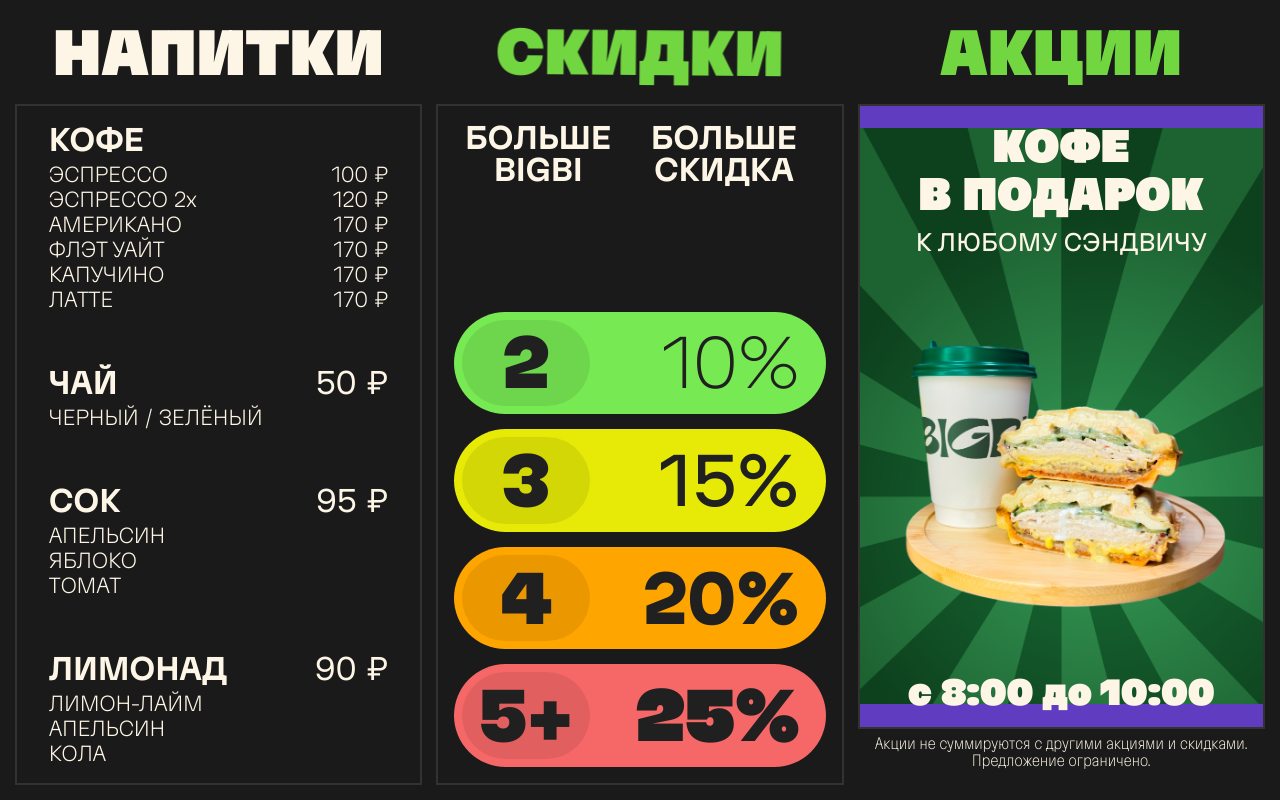
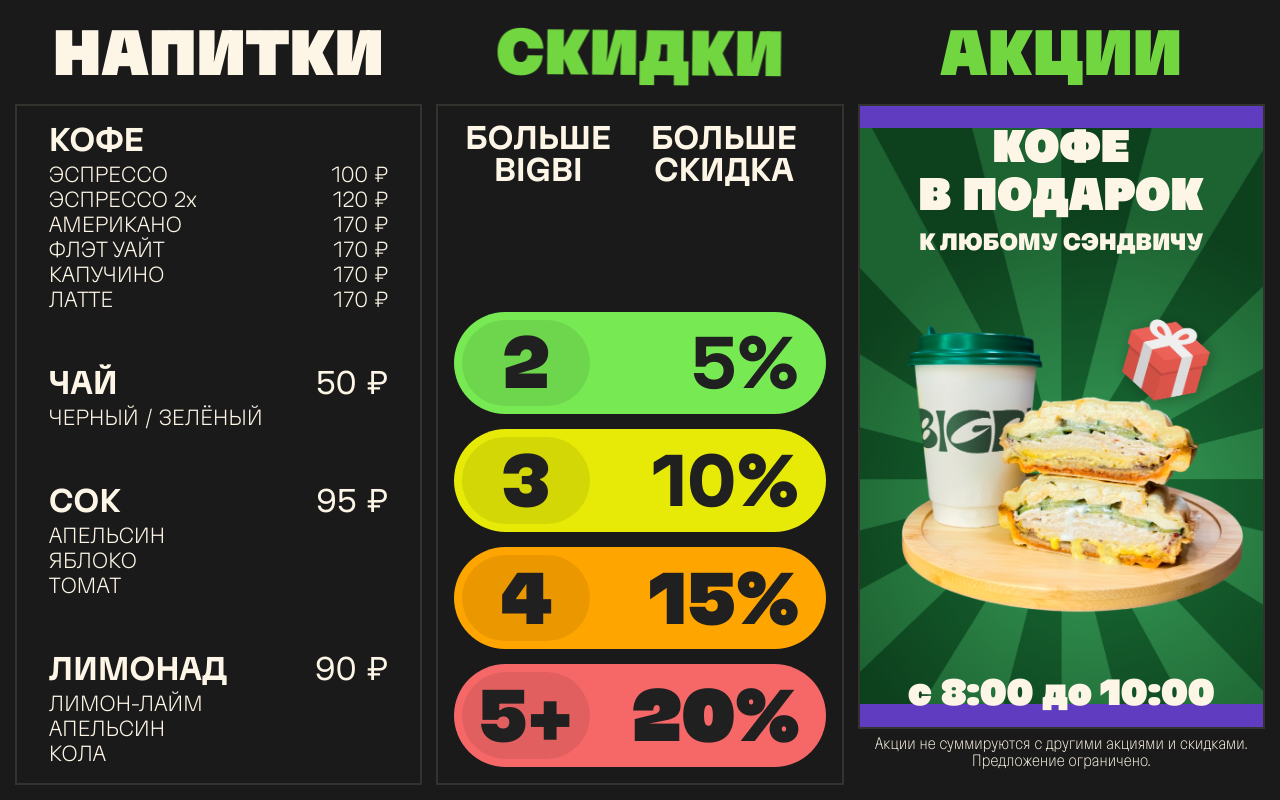
Before and after one commit to preanic/bigbi, a plain HTML site: page 3.html in a window 1280 px wide. Drawn offline with Linux system fonts and the light colour scheme.

Commit message:
Discount -5%

```diff
--- a/3.html
+++ b/3.html
@@ -161,9 +161,17 @@
               </div>
             </div>
             <div class="discount-table">
-              <div class="discount-item  d-10">
+              <div class="discount-item  d-5">
                 <div class="quantity">
                   2
+                </div>
+                <div class="discount">
+                  5%
+                </div>
+              </div>
+              <div class="discount-item d-10">
+                <div class="quantity">
+                  3
                 </div>
                 <div class="discount">
                   10%
@@ -171,7 +179,7 @@
               </div>
               <div class="discount-item d-15">
                 <div class="quantity">
-                  3
+                  4
                 </div>
                 <div class="discount">
                   15%
@@ -179,18 +187,10 @@
               </div>
               <div class="discount-item d-20">
                 <div class="quantity">
-                  4
+                  5+
                 </div>
                 <div class="discount">
                   20%
-                </div>
-              </div>
-              <div class="discount-item d-25">
-                <div class="quantity">
-                  5+
-                </div>
-                <div class="discount">
-                  25%
                 </div>
               </div>
             </div>
@@ -214,7 +214,7 @@
                   </div>
                 </div>
                 <div class="action-icon">
-                  <img src="action1.png">
+                  <img src="action1-3.png">
                 </div>
               </div>
               <div class="action card">
@@ -224,7 +224,7 @@
                   </div>
                 </div>
                 <div class="action-icon">
-                  <img src="action2.png">
+                  <img src="action2-3.png">
                 </div>
               </div>
             </div>
--- a/styles-3.css
+++ b/styles-3.css
@@ -245,37 +245,37 @@
   margin-right: 1.1rem;
 }
 
+.d-5 .discount {
+  font-variation-settings: "wght" 700, "wdth" 100;
+}
+
 .d-10 .discount {
-  font-variation-settings: "wght" 150, "wdth" 100;
+  font-variation-settings: "wght" 800, "wdth" 100;
 }
 
 .d-15 .discount {
-  font-variation-settings: "wght" 400, "wdth" 100;
+  font-variation-settings: "wght" 900, "wdth" 100;
 }
 
 .d-20 .discount {
-  font-variation-settings: "wght" 800, "wdth" 100;
-}
-
-.d-25 .discount {
   font-variation-settings: "wght" 1000, "wdth" 100;
 }
 
 
 
-.d-10 {
+.d-5 {
   background-color: #77e953;
 }
 
-.d-15 {
+.d-10 {
   background-color: #e6ea06;
 }
 
-.d-20 {
+.d-15 {
   background-color: #ffa500;
 }
 
-.d-25 {
+.d-20 {
   background-color: #f66868;
 }
 
@@ -350,8 +350,8 @@
 }
 
 .action-text__subtitle {
-  font-variation-settings: "wght" 390, "wdth" 100;
-  font-size: 1.4rem;
+  font-variation-settings: "wght" 900, "wdth" 100;
+  font-size: 1.3rem;
 }
 
 .action-text__subsubtitle {
```
Also changed, not shown: 2.html (+1 -1 lines), action1-2.png (added), action1-3.png (added), action2-2.png (added), action2-3.png (added).
